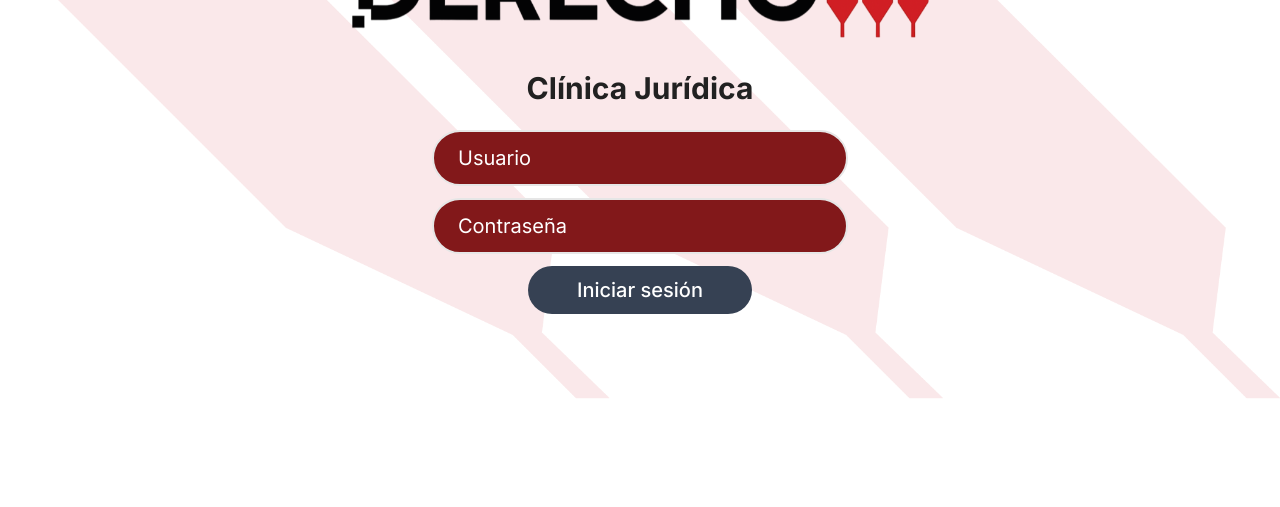
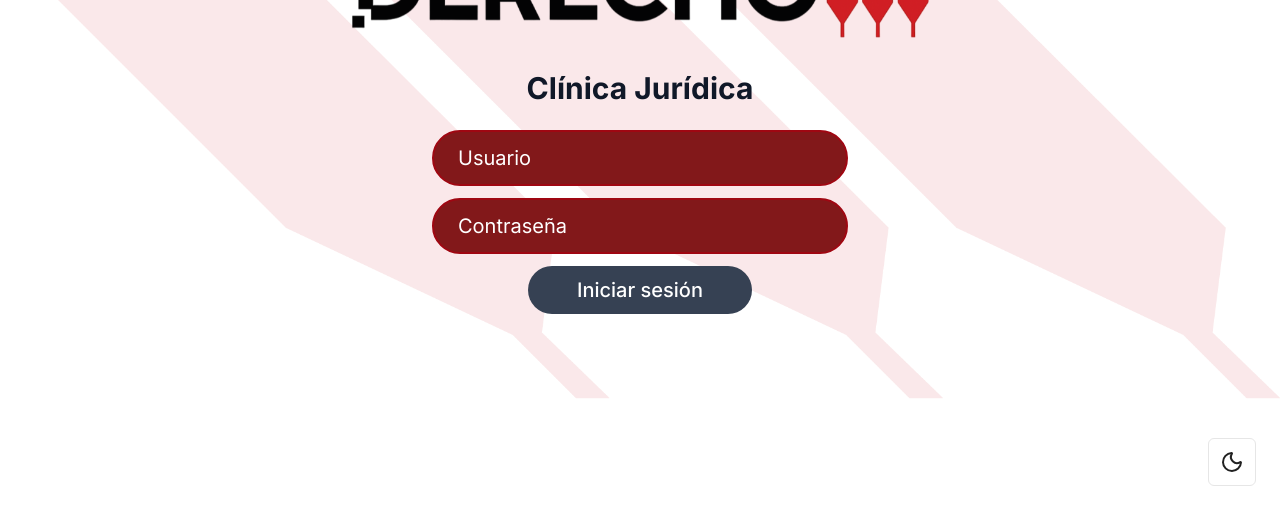
Before and after one commit to Cesar2926/proyecto_db_front, a React (Vite) app: page / in a window 1280 px wide. Shown: the part 290-797 px from the top of the page. Built offline with nearby package versions, Linux system fonts and the light colour scheme.

Commit message:
Modo oscuro Login

```diff
--- a/src/pages/Login.tsx
+++ b/src/pages/Login.tsx
@@ -1,10 +1,22 @@
 import LogoDiagonal from '../assets/LogoDiagonal.png';
 import LogoDerecho from '../assets/LogoDerecho.png';
+import LogoModoOscuro from '../assets/LogoModoOscuro.png';
 import { useState, useEffect } from 'react';
 import { useNavigate } from 'react-router-dom';
+import { Moon, Sun } from 'lucide-react';
 import { useAuth } from '../context/AuthContext';
+import { useTheme } from '../components/ThemeProvider';
 
 function Login() {
+  const { theme, setTheme } = useTheme();
+  const [isDark, setIsDark] = useState(() => {
+    if (theme === 'dark') return true;
+    if (theme === 'light') return false;
+    if (typeof window !== 'undefined') {
+      return window.matchMedia('(prefers-color-scheme: dark)').matches;
+    }
+    return false;
+  });
   const [username, setUsername] = useState('');
   const [password, setPassword] = useState('');
   const [error, setError] = useState('');
@@ -17,6 +29,23 @@ function Login() {
       navigate('/home', { replace: true });
     }
   }, [isAuthenticated, navigate]);
+
+  // Actualizar isDark cuando cambia el theme
+  useEffect(() => {
+    if (theme === 'dark') {
+      setIsDark(true);
+    } else if (theme === 'light') {
+      setIsDark(false);
+    } else {
+      if (typeof window !== 'undefined') {
+        const mediaQuery = window.matchMedia('(prefers-color-scheme: dark)');
+        setIsDark(mediaQuery.matches);
+        const handler = (e: MediaQueryListEvent) => setIsDark(e.matches);
+        mediaQuery.addEventListener('change', handler);
+        return () => mediaQuery.removeEventListener('change', handler);
+      }
+    }
+  }, [theme]);
 
   const handleLogin = async (e: React.FormEvent) => {
     e.preventDefault();
@@ -41,7 +70,7 @@ function Login() {
   };
 
   return (
-    <div className="relative w-screen h-screen overflow-hidden">
+    <div className={`relative w-screen h-screen overflow-hidden ${isDark ? 'bg-background' : 'bg-white'}`}>
       {/* Imagen de fondo */}
       <img
         className="absolute inset-0 w-full h-full object-contain opacity-10"
@@ -49,21 +78,41 @@ function Login() {
         alt="Logo Derecho"
       />
 
+      {/* Theme Toggle Button - Esquina inferior derecha */}
+      <div className="absolute bottom-6 right-6 z-20">
+        <button
+          onClick={() => {
+            const newTheme = isDark ? 'light' : 'dark';
+            setTheme(newTheme);
+          }}
+          className="h-12 w-12 rounded-md border border-input bg-background hover:bg-accent hover:text-accent-foreground transition-colors flex items-center justify-center"
+          title={isDark ? 'Cambiar a modo claro' : 'Cambiar a modo oscuro'}
+          aria-label="Toggle theme"
+          type="button"
+        >
+          {isDark ? (
+            <Sun className="h-6 w-6" />
+          ) : (
+            <Moon className="h-6 w-6" />
+          )}
+        </button>
+      </div>
+
       {/* Contenedor para elementos del Login */}
       <div className="relative z-10 w-full h-full flex flex-col items-center justify-center gap-3 md:gap-4 lg:gap-6 px-4">
         {/* Logo responsive */}
         <img
           className="w-2/3 md:w-1/2 lg:w-1/2 2xl:w-2/3 max-w-3xl"
-          src={LogoDerecho}
+          src={isDark ? LogoModoOscuro : LogoDerecho}
           alt="Logo Derecho"
         />
 
         {/* Título responsive */}
-        <h1 className="text-xl md:text-2xl lg:text-3xl font-bold">Clínica Jurídica</h1>
+        <h1 className={`text-xl md:text-2xl lg:text-3xl font-bold ${isDark ? 'text-white' : 'text-gray-900'}`}>Clínica Jurídica</h1>
 
         {/* Error message */}
         {error && (
-          <div className="bg-red-100 border border-red-400 text-red-700 px-4 py-3 rounded relative" role="alert">
+          <div className={`px-4 py-3 rounded relative border ${isDark ? 'bg-red-900/50 border-red-700 text-red-200' : 'bg-red-100 border-red-400 text-red-700'}`} role="alert">
             <span className="block sm:inline">{error}</span>
           </div>
         )}
@@ -73,7 +122,11 @@ function Login() {
           <input
             type="text"
             placeholder="Usuario"
-            className="w-11/12 md:w-2/3 lg:w-1/2 xl:w-1/3 max-w-md h-11 md:h-12 lg:h-14 rounded-full border-2 bg-red-900 text-white px-4 md:px-6 placeholder-white text-sm md:text-xl focus:outline-none focus:ring-0 focus:border-red-700"
+            className={`w-11/12 md:w-2/3 lg:w-1/2 xl:w-1/3 max-w-md h-11 md:h-12 lg:h-14 rounded-full border-2 text-white px-4 md:px-6 placeholder-white text-sm md:text-xl focus:outline-none focus:ring-0 ${
+              isDark
+                ? 'bg-red-900/80 border-red-700 focus:border-red-600'
+                : 'bg-red-900 border-red-800 focus:border-red-700'
+            }`}
             value={username}
             onChange={(e) => setUsername(e.target.value)}
           />
@@ -81,14 +134,22 @@ function Login() {
           <input
             type="password"
             placeholder="Contraseña"
-            className="w-11/12 md:w-2/3 lg:w-1/2 xl:w-1/3 max-w-md h-11 md:h-12 lg:h-14 rounded-full border-2 bg-red-900 text-white px-4 md:px-6 placeholder-white text-sm md:text-xl focus:outline-none focus:ring-0 focus:border-red-700"
+            className={`w-11/12 md:w-2/3 lg:w-1/2 xl:w-1/3 max-w-md h-11 md:h-12 lg:h-14 rounded-full border-2 text-white px-4 md:px-6 placeholder-white text-sm md:text-xl focus:outline-none focus:ring-0 ${
+              isDark
+                ? 'bg-red-900/80 border-red-700 focus:border-red-600'
+                : 'bg-red-900 border-red-800 focus:border-red-700'
+            }`}
             value={password}
             onChange={(e) => setPassword(e.target.value)}
           />
 
           <button
             type="submit"
-            className="w-40 md:w-48 lg:w-56 h-10 md:h-11 lg:h-12 rounded-full bg-gray-700 hover:bg-gray-600 text-white text-sm md:text-xl font-medium transition-colors disabled:opacity-50 disabled:cursor-not-allowed"
+            className={`w-40 md:w-48 lg:w-56 h-10 md:h-11 lg:h-12 rounded-full text-white text-sm md:text-xl font-medium transition-colors disabled:opacity-50 disabled:cursor-not-allowed ${
+              isDark
+                ? 'bg-gray-700 hover:bg-gray-600'
+                : 'bg-gray-700 hover:bg-gray-600'
+            }`}
             disabled={loading}
           >
             {loading ? 'Cargando...' : 'Iniciar sesión'}
```
